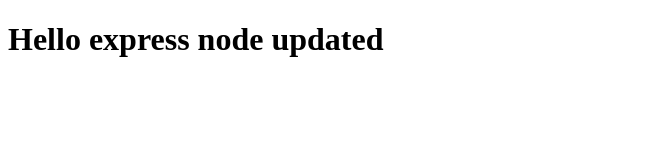
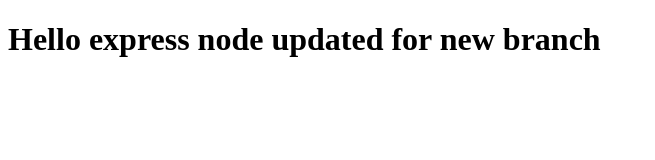
Before and after one commit to ernesto27/devops-demo, a website: page public/index.html in a window 1280 px wide. Shown: the whole page, without its empty margins (0-655 px from the left). Drawn offline with Linux system fonts and the light colour scheme.

Commit message:
Test deploy test

```diff
--- a/public/index.html
+++ b/public/index.html
@@ -5,6 +5,6 @@
         <title></title>
     </head>
     <body>
-        <h1>Hello express node updated</h1>
+        <h1>Hello express node updated for new branch</h1>
     </body>
 </html>
```
